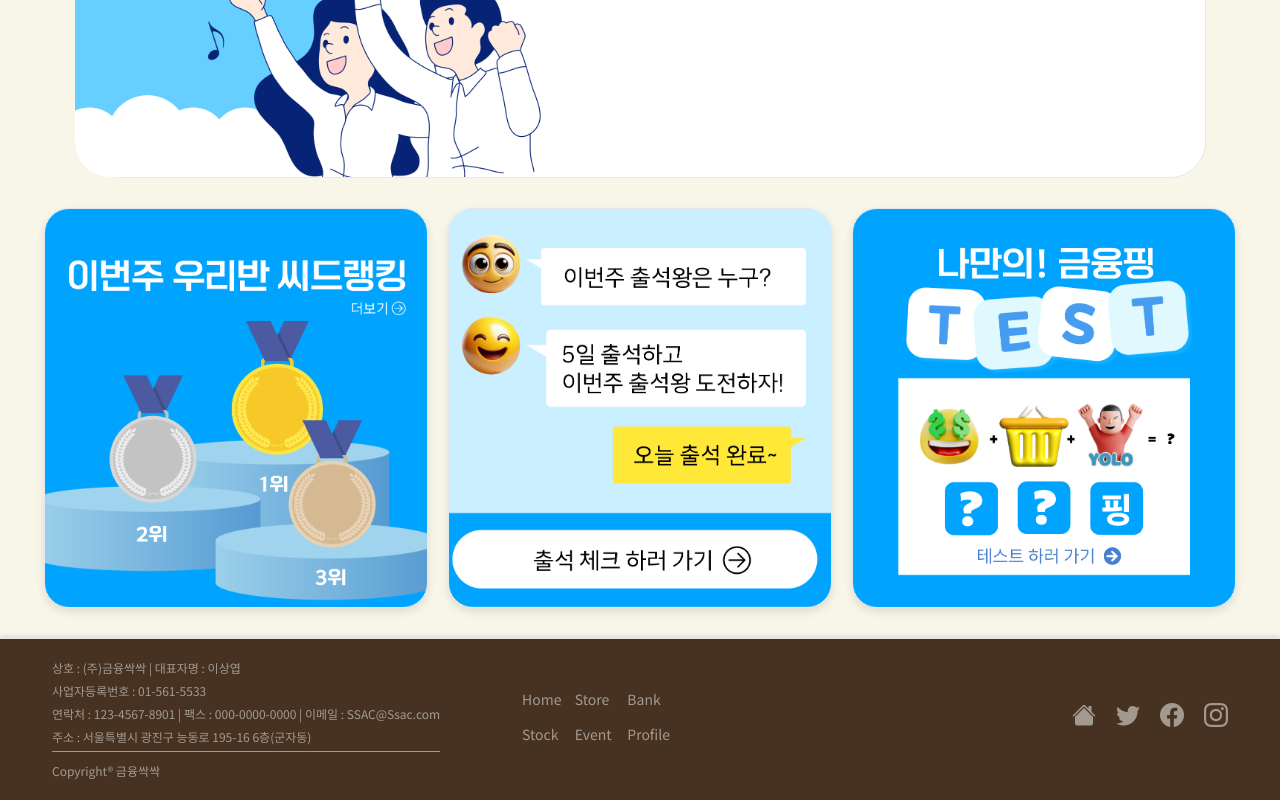
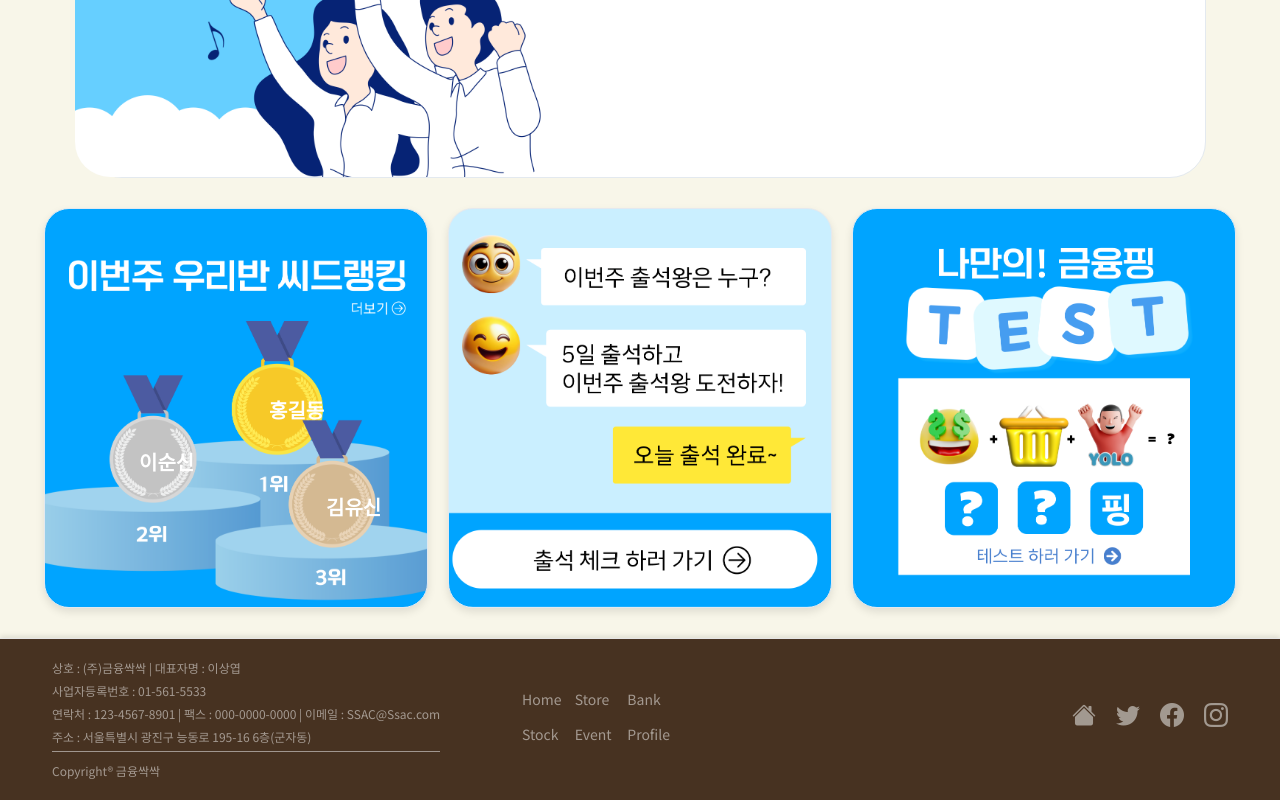
Before and after one commit to iamgayeon/Frontend_ssakssak, a Vue app: page /student/home in a window 1280 px wide. Shown: the part 796-1596 px from the top of the page. Built offline with nearby package versions, Linux system fonts and the light colour scheme; sample sign-in values are in the browser's storage; some icons are missing; what vue-awesome-paginate would draw is missing.

Commit message:
#40 - 학생 메인 씨드 랭킹 추가

```diff
--- a/src/pages/student/home/StudentDoor.vue
+++ b/src/pages/student/home/StudentDoor.vue
@@ -1,7 +1,11 @@
 <template>
     <div class="card-container">
       <router-link to="/student/profile" class="card">
-        <div class="card-img-overlay"></div>
+        <div class="card-img-overlay">
+          <span class="overlay-text1">{{ firstPlaceStudent }}</span>
+          <span class="overlay-text2">{{ secondPlaceStudent }}</span>
+          <span class="overlay-text3">{{ thirdPlaceStudent }}</span>
+        </div>
       </router-link>
 
       <router-link to="/student/event" class="card">
@@ -13,6 +17,19 @@
       </router-link>
     </div>
   </template>
+
+<script>
+export default {
+  data() {
+    return {
+      firstPlaceStudent: '홍길동',
+      secondPlaceStudent: '이순신',
+      thirdPlaceStudent: '김유신'
+    };
+  }
+};
+</script>
+
 
   <style scoped>
   .card-container {
@@ -48,42 +65,39 @@
   .card:nth-child(3) {
     background-image: url('@/assets/images/finpingtestgogo.png');
   }
-
-  .overlay-text {
+  .overlay-text1 {
     color: white;
-    font-size: 24px;
+    font-size: 20px;
     font-weight: bold;
-    text-align: center;
-    background-color: rgba(0, 0, 0, 0.5);
     padding: 10px;
     border-radius: 5px;
     position: absolute;
+    bottom: 172px;
+    margin-left: 198px;
   }
 
-  .tax-title {
-    padding-top: 20px;
+  .overlay-text2 {
     color: white;
-    font-size: 18px;
-    margin-top: 120px;
-    margin-left: 45px;
+    font-size: 20px;
+    font-weight: bold;
+    text-align: center;
+    padding: 10px;
+    border-radius: 5px;
+    position: absolute;
+    bottom: 120px;
+    margin-left: 68px;
   }
 
-  .alert {
-    width: 250px;
-    background-color: white;
-    color: #00A3FF;
-  }
-
-  .taxAlert {
-    color: #00A3FF;
-  }
-
-  .tax-footer {
-    margin-left: 40px;
-  }
-
-  .saving-footer {
-    margin-left: 70px;
+  .overlay-text3 {
+    color: white;
+    font-size: 20px;
+    font-weight: bold;
+    text-align: center;
+    padding: 10px;
+    border-radius: 5px;
+    position: absolute;
+    bottom: 75px;
+    margin-left: 255px;
   }
 
   .btn {
```
